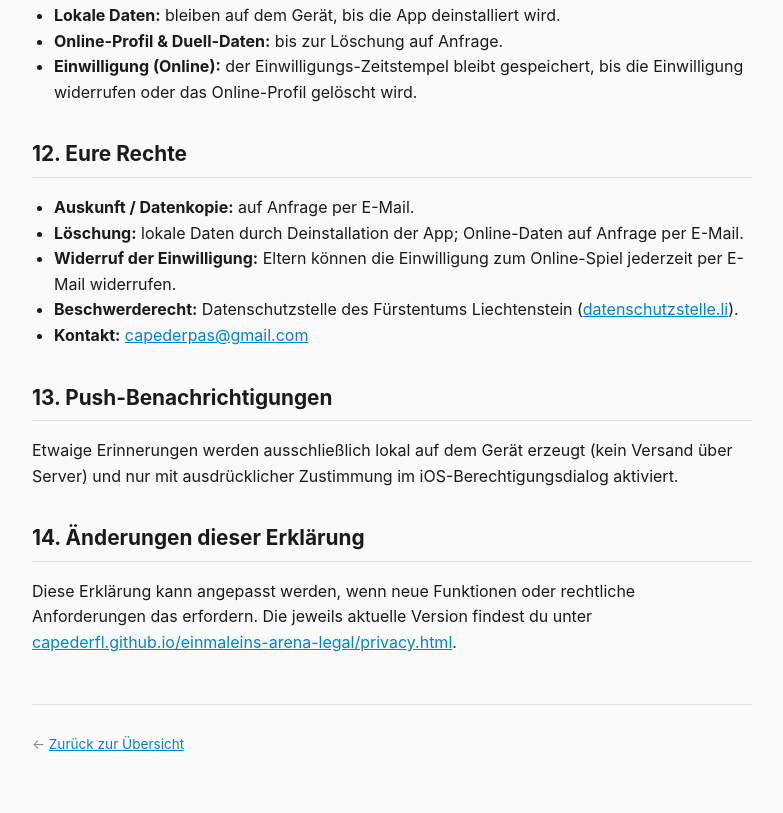
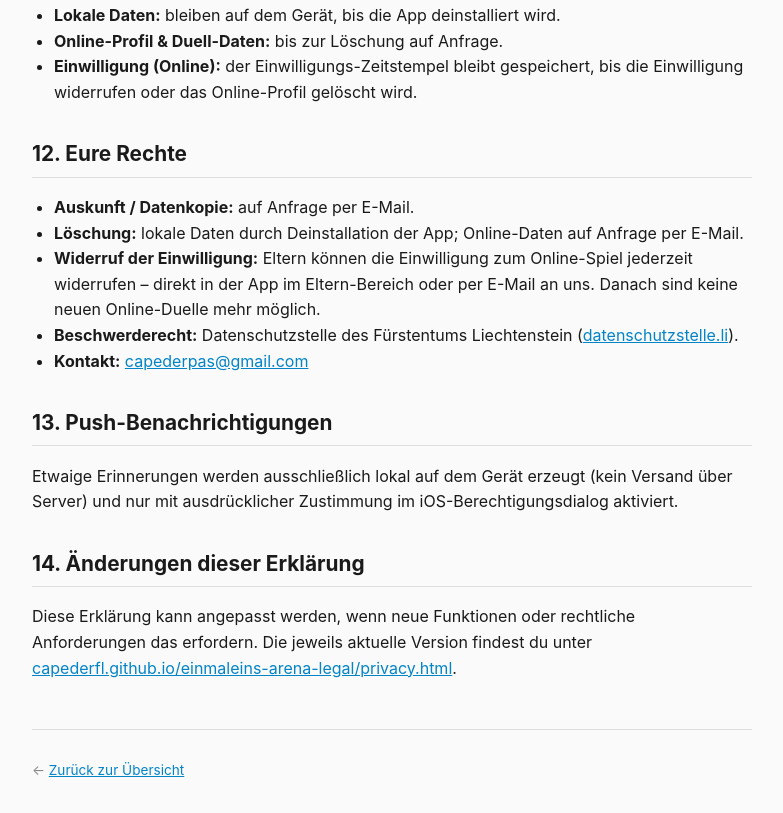
Before and after one commit to CapederFL/einmaleins-arena-legal, a plain HTML site: page privacy.html in a window 1280 px wide. Shown: the part 2885-3698 px from the top of the page, without its empty margins (248-1031 px from the left). Drawn offline with Linux system fonts and the light colour scheme.

Commit message:
Datenschutz §12: Widerruf jetzt auch direkt in der App (Eltern-Bereich)
Spiegelt den neuen In-App-Widerruf (revoke_online_consent) wider.

```diff
--- a/privacy.html
+++ b/privacy.html
@@ -175,7 +175,7 @@
 <ul>
   <li><strong>Auskunft / Datenkopie:</strong> auf Anfrage per E-Mail.</li>
   <li><strong>Löschung:</strong> lokale Daten durch Deinstallation der App; Online-Daten auf Anfrage per E-Mail.</li>
-  <li><strong>Widerruf der Einwilligung:</strong> Eltern können die Einwilligung zum Online-Spiel jederzeit per E-Mail widerrufen.</li>
+  <li><strong>Widerruf der Einwilligung:</strong> Eltern können die Einwilligung zum Online-Spiel jederzeit widerrufen – direkt in der App im Eltern-Bereich oder per E-Mail an uns. Danach sind keine neuen Online-Duelle mehr möglich.</li>
   <li><strong>Beschwerderecht:</strong> Datenschutzstelle des Fürstentums Liechtenstein (<a href="https://www.datenschutzstelle.li/" target="_blank" rel="noopener">datenschutzstelle.li</a>).</li>
   <li><strong>Kontakt:</strong> <a href="mailto:capederpas@gmail.com">capederpas@gmail.com</a></li>
 </ul>
```
